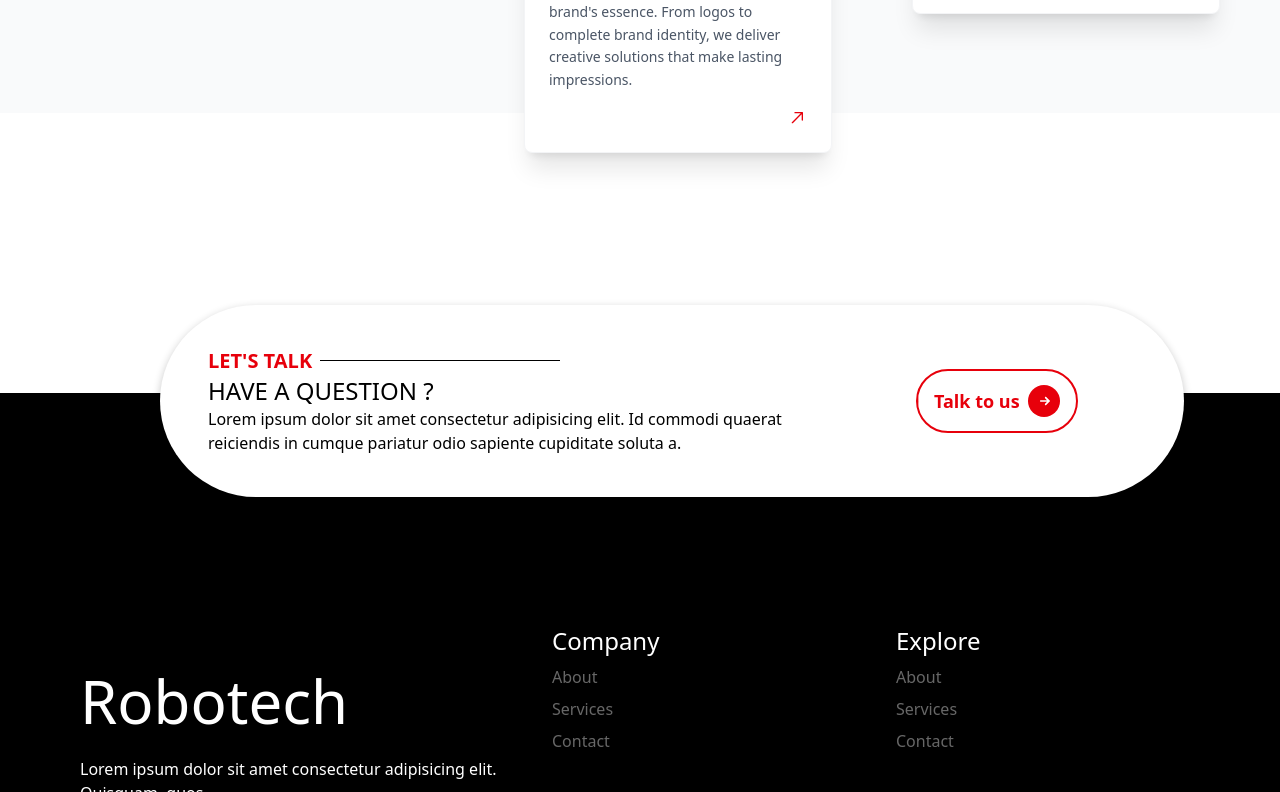
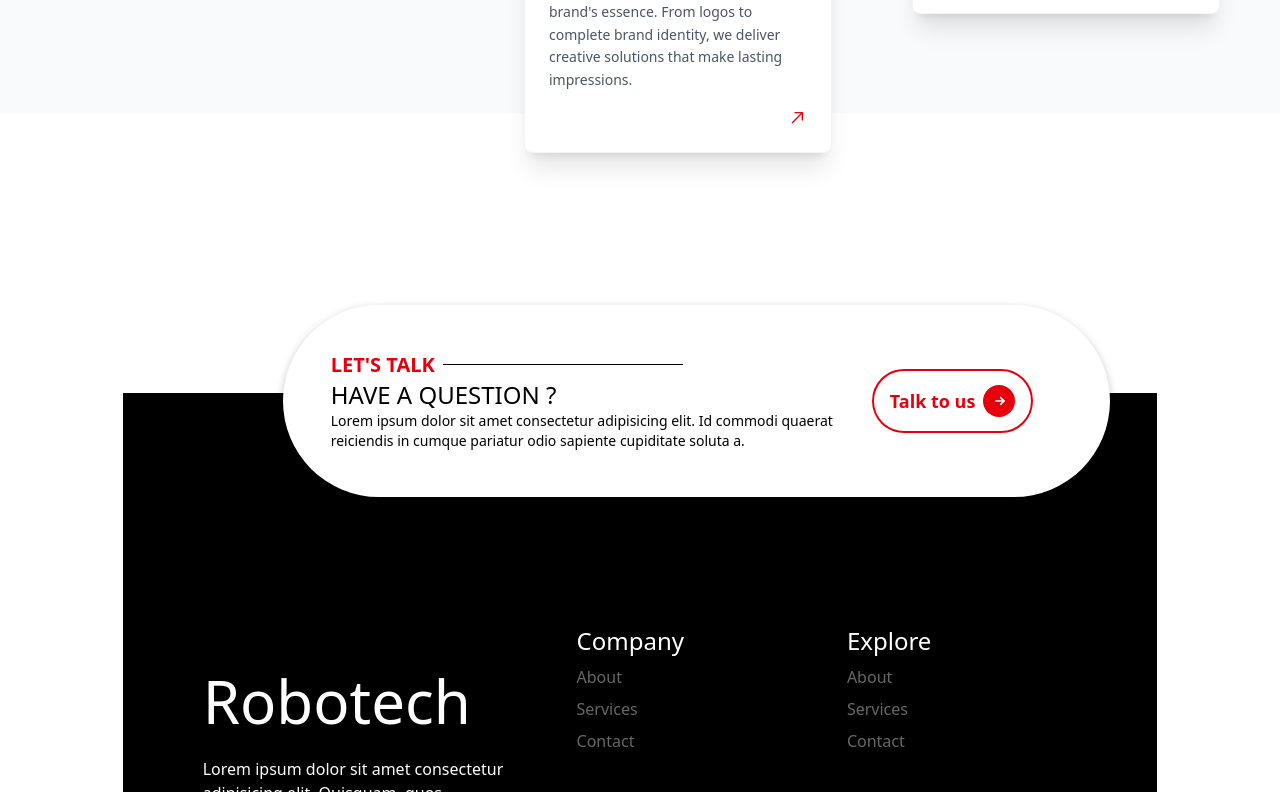
Before and after one commit to AbhimanyuSaxena1/techrobo, a React (Vite) app: page / in a window 1280 px wide. Shown: the part 10188-10980 px from the top of the page. Built offline with nearby package versions, Linux system fonts and the light colour scheme.

Commit message:
OurServices

```diff
--- a/src/App.jsx
+++ b/src/App.jsx
@@ -26,7 +26,9 @@ const App = () => {
       <WhoWeAre />
       <Marquee />
       <WhyUs />
+      <div className='flex flex-col gap-10 overflow-hidden'>
       <Footer />
+      </div>
     </div>
   )
 }
--- a/src/Components/Footer.jsx
+++ b/src/Components/Footer.jsx
@@ -58,15 +58,15 @@ const Footer = () => {
                     </ul>
                 </div>
      </div>
-     <div className="absolute -top-22 rounded-full left-0  w-[80%] !mx-40 h-[24vh] flex flex-row px-12 items-center justify-start bg-white" style={{boxShadow:"rgba(0, 0, 0, 0.24) 0px 3px 8px"}}>
-     <div className="left w-[70%] h-full flex flex-col items-start justify-center">
+     <div className="absolute -top-22 rounded-full left-0  md:w-[80%] w-full !mx-40 md:h-[24vh] h-[10vh] flex flex-row px-12 items-center justify-start bg-white" style={{boxShadow:"rgba(0, 0, 0, 0.24) 0px 3px 8px"}}>
+     <div className="left md:w-[70%] w-full h-full flex flex-col items-start justify-center">
      <div className="letsTalk   flex flex-row items-center justify-start w-auto">
             <h1 className="text-xl font-semibold text-red-600 whitespace-nowrap">
 LET'S TALK            </h1>
             <div className="line w-[15rem] h-[1px] bg-black ml-2"></div>
           </div>
-          <h1 className='text-2xl text-black font-medium'>HAVE A QUESTION ?</h1>
-          <p className='text-md text-black font-normal'>Lorem ipsum dolor sit amet consectetur adipisicing elit. Id commodi quaerat reiciendis in cumque pariatur odio sapiente cupiditate soluta a.</p>
+          <h1 className='md:text-2xl text-xl text-black font-medium'>HAVE A QUESTION ?</h1>
+          <p className='md:text-md text-sm text-black font-normal'>Lorem ipsum dolor sit amet consectetur adipisicing elit. Id commodi quaerat reiciendis in cumque pariatur odio sapiente cupiditate soluta a.</p>
 
      </div>
      <div className="right w-[30%] h-full flex flex-col items-center justify-center">
```
